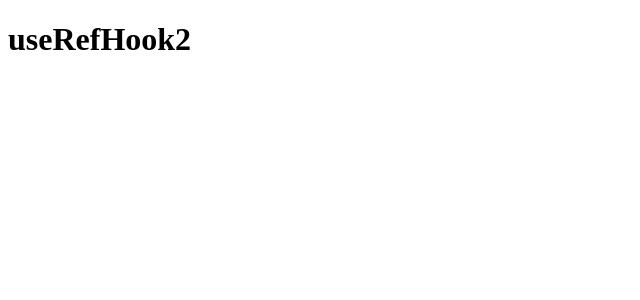
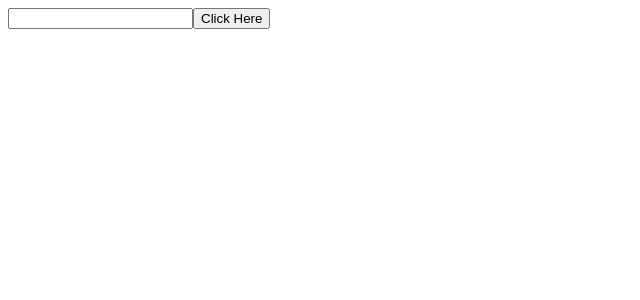
Before and after one commit to Padmavathi-SJ/Hooks, a React (Create React App) app in the folder client/: page /useRef2 in a window 1280 px wide. Shown: the top 300 px of the page, without its empty margins (0-640 px from the left). Built offline with nearby package versions, Linux system fonts and the light colour scheme.

Commit message:
useRef updated

```diff
--- a/client/src/Materials/useRefHook.jsx
+++ b/client/src/Materials/useRefHook.jsx
@@ -10,7 +10,7 @@ it will not re-render the component.
 --> when any updates or state changing, if we don't want to re-render the whole component again,
 we can use "useRef" hook, it will not re-render the component when state changes.
 
-
+--> count.current is nothing but to accessing the element, we are using 'count.current'
 */
 
 import { useState, useEffect, useRef } from "react"
--- a/client/src/Materials/useRefHook2.jsx
+++ b/client/src/Materials/useRefHook2.jsx
@@ -2,11 +2,24 @@
 --> accessing the DOM element using useRef hook
 */
 
+import {useRef } from 'react';
+
 function useRefHook2() {
+
+    const inputElement = useRef()
+
+    const btnClicked = () => {
+        console.log(inputElement.current);
+        inputElement.current.style.background = "blue";
+    }
+
     return(
         <>
-        <h1>useRefHook2</h1>
+        <input type="text" ref={inputElement}/>
+        <button onClick={btnClicked}>Click Here</button>
+
         </>
+        //this is how we can use useRef to access DOM element
     )
 }
 
```
